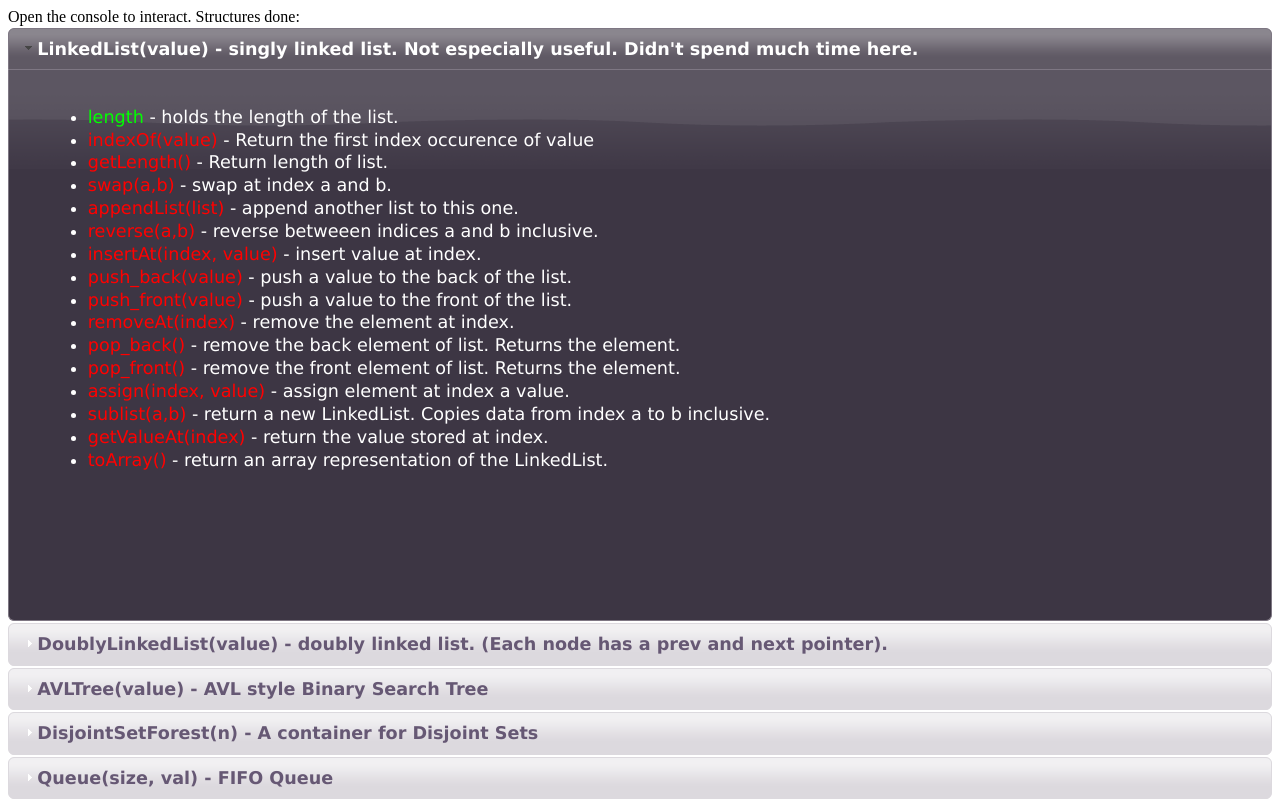
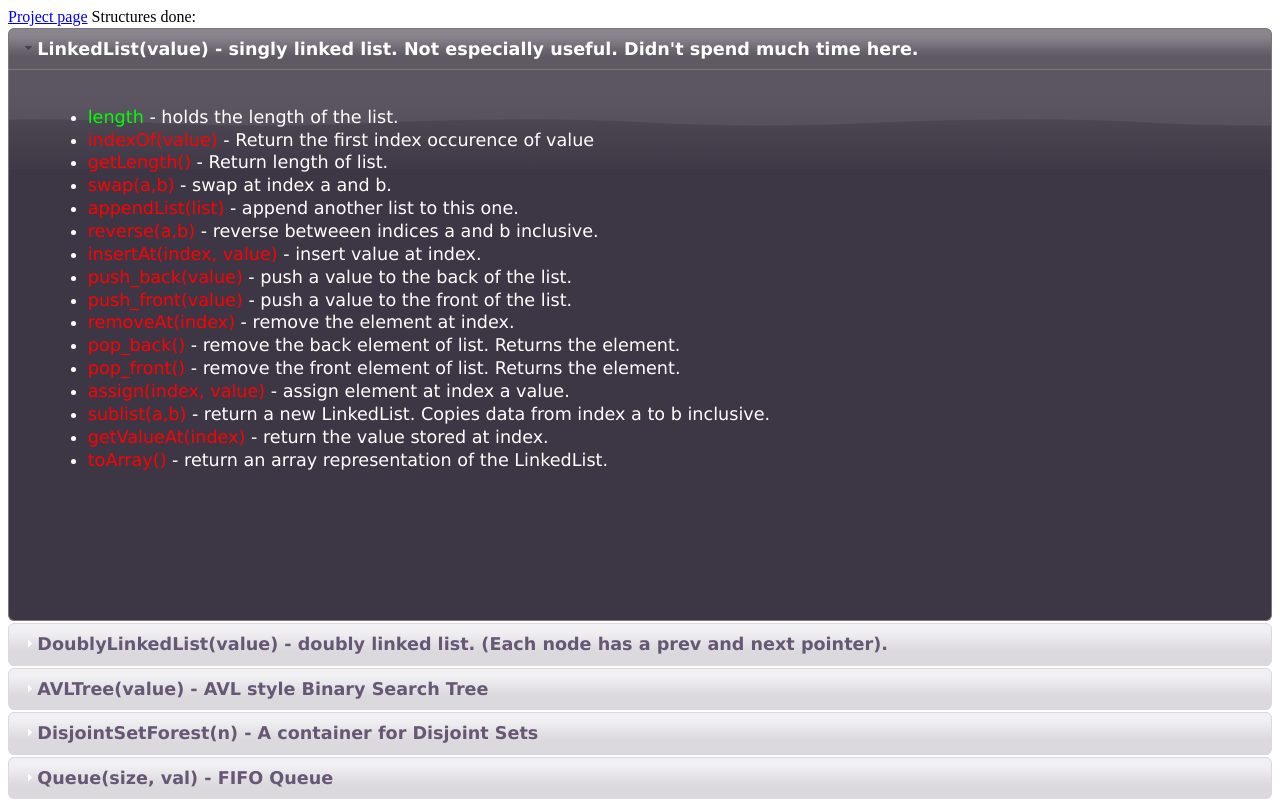
Before and after one commit to calculuswhiz/JSDF, a plain HTML site: page index.html in a window 1280 px wide. Drawn offline with Linux system fonts and the light colour scheme.

Commit message:
Updated index.html.

```diff
--- a/index.html
+++ b/index.html
@@ -16,13 +16,10 @@
             $( "#accordion" ).accordion();
         } );
     </script>
-    <!-- <script src="LinkedList.js"></script>
-    <script src="DoublyLinkedList.js"></script>
-    <script src="BinarySearchTree.js"></script>
-    <script src="DisjointSetForest.js"></script> -->
 </head>
 <body>
-Open the console to interact. Structures done:
+<a href="https://github.com/calculuswhiz/JSDF">Project page</a>
+Structures done:
 <div id="accordion">
     <h3>LinkedList(value) - singly linked list. Not especially useful. Didn't spend much time here.</h3>
     <div> <ul>
```
